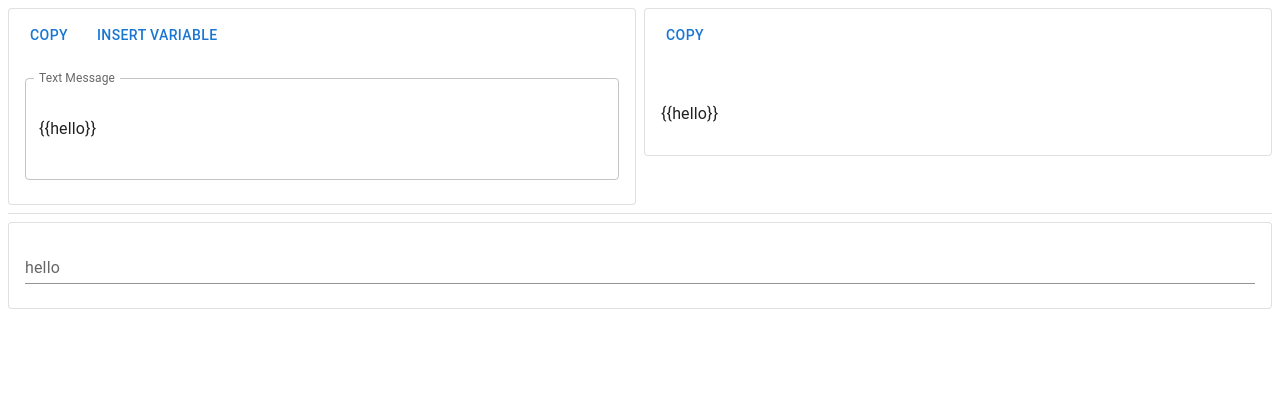
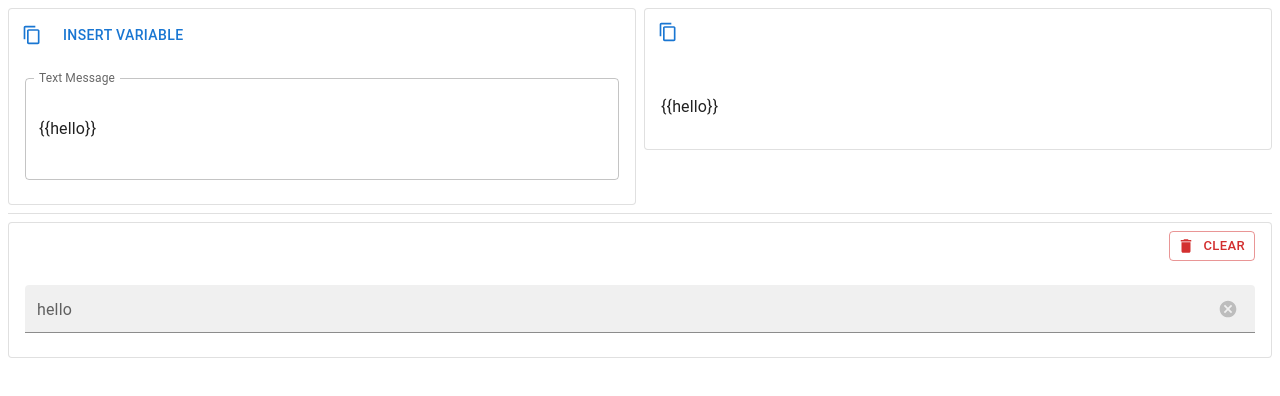
Before and after one commit to affandhia/simple-template-string, a React (Create React App) app: page / in a window 1280 px wide. Shown: the top 396 px of the page. Built offline with nearby package versions, Linux system fonts and the light colour scheme; the HTML template or start-up script is replaced by a standard one.

Commit message:
add clear

```diff
--- a/package.json
+++ b/package.json
@@ -8,6 +8,7 @@
   "dependencies": {
     "@emotion/react": "11.10.4",
     "@emotion/styled": "11.10.4",
+    "@mui/icons-material": "^5.10.3",
     "@mui/material": "5.10.4",
     "handlebars": "4.7.7",
     "prettier": "^2.7.1",
--- a/src/App.tsx
+++ b/src/App.tsx
@@ -9,7 +9,9 @@ import {
   Grid,
   Card,
   CardContent,
-  CardActions
+  CardActions,
+  InputAdornment,
+  IconButton
 } from "@mui/material";
 import Handlebars from "handlebars";
 import { useEffect, useMemo, useRef, useState } from "react";
@@ -20,6 +22,11 @@ import {
   useCopyToClipboard,
   useTitle
 } from "react-use";
+import CancelIcon from "@mui/icons-material/Cancel";
+import { grey } from "@mui/material/colors";
+import ContentCopyIcon from "@mui/icons-material/ContentCopy";
+import DeleteIcon from "@mui/icons-material/Delete";
+import { StackedLineChartRounded } from "@mui/icons-material";
 
 const [useText, TextProvider] = createStateContext("");
 const [useData, DataProvider] = createStateContext(
@@ -30,21 +37,23 @@ const defaultText = `
 {{hello}}
 `;
 
-const CopyButtonSnackbar = ({ buttonText = "Copy", text = "" }) => {
+const CopyButtonSnackbar = ({ text = "" }) => {
   const [isLoading, setLoading] = useState(false);
   const [, copyToClipboard] = useCopyToClipboard();
 
   return (
     <>
-      <Button
+      <IconButton
         disabled={isLoading}
         onClick={() => {
           copyToClipboard(text);
           setLoading(true);
         }}
+        aria-label="copy"
+        size="small"
       >
-        {buttonText}
-      </Button>
+        <ContentCopyIcon fontSize="small" sx={{ color: "primary.main" }} />
+      </IconButton>
       <Snackbar
         anchorOrigin={{ horizontal: "center", vertical: "top" }}
         open={isLoading}
@@ -61,7 +70,8 @@ const CopyButtonSnackbar = ({ buttonText = "Copy", text = "" }) => {
 
 const InputVariable = ({ variable }: { variable: string }) => {
   const [data, setData] = useData();
-  const [text, setText] = useState<string>(data[variable]);
+  const defaultValue = data[variable];
+  const [text, setText] = useState<string>(defaultValue);
 
   useDebounce(
     () => {
@@ -71,21 +81,38 @@ const InputVariable = ({ variable }: { variable: string }) => {
     [text]
   );
 
+  useEffect(() => {
+    setText(defaultValue);
+  }, [defaultValue]);
+
   return (
     <TextField
       size="small"
-      variant="standard"
+      variant="filled"
       label={variable}
       value={text}
       onChange={(e) => {
         setText(e.target.value);
+      }}
+      InputProps={{
+        endAdornment: (
+          <InputAdornment position="end">
+            <IconButton
+              onClick={() => setText("")}
+              aria-label="clear"
+              size="small"
+            >
+              <CancelIcon fontSize="small" sx={{ color: grey[400] }} />
+            </IconButton>
+          </InputAdornment>
+        )
       }}
     />
   );
 };
 
 const Variables = () => {
-  const [data] = useData();
+  const [data, setData] = useData();
 
   const list = useMemo(() => {
     return Object.keys(data);
@@ -95,6 +122,22 @@ const Variables = () => {
 
   return (
     <Card variant="outlined">
+      <CardActions>
+        <Stack direction="row" justifyContent="flex-end" width="100%" mr={1}>
+          <Button
+            onClick={() => {
+              setData(list.reduce((prev, cur) => ({ ...prev, [cur]: "" }), {}));
+            }}
+            aria-label="copy"
+            size="small"
+            variant="outlined"
+            startIcon={<DeleteIcon />}
+            color="error"
+          >
+            {"Clear"}
+          </Button>
+        </Stack>
+      </CardActions>
       <CardContent>
         <Stack spacing={1}>
           {list.map((i) => (
@@ -197,7 +240,7 @@ const TextDataInput = () => {
                 e.target.selectionStart = selectionPos.current.start + 2;
                 e.target.selectionEnd = selectionPos.current.start + 2;
                 isInputtingVariable.current = false;
-              }, 100 /* give delay waiting for rerender */);
+              }, 60 /* give delay waiting for rerender */);
             }
           }}
           onBlur={handleUpdatePosition}
```
Also changed, not shown: 1 other file (tests, documents, lock files or other folders).
